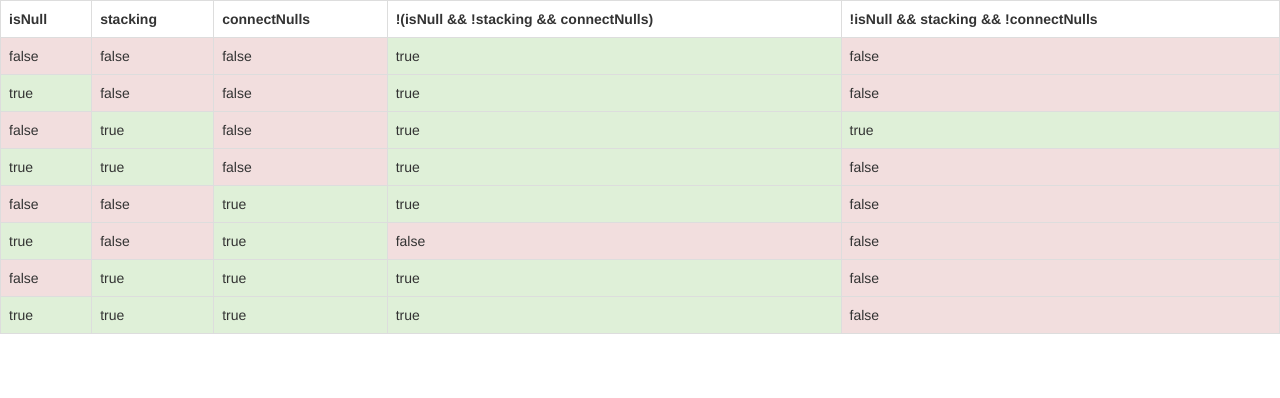
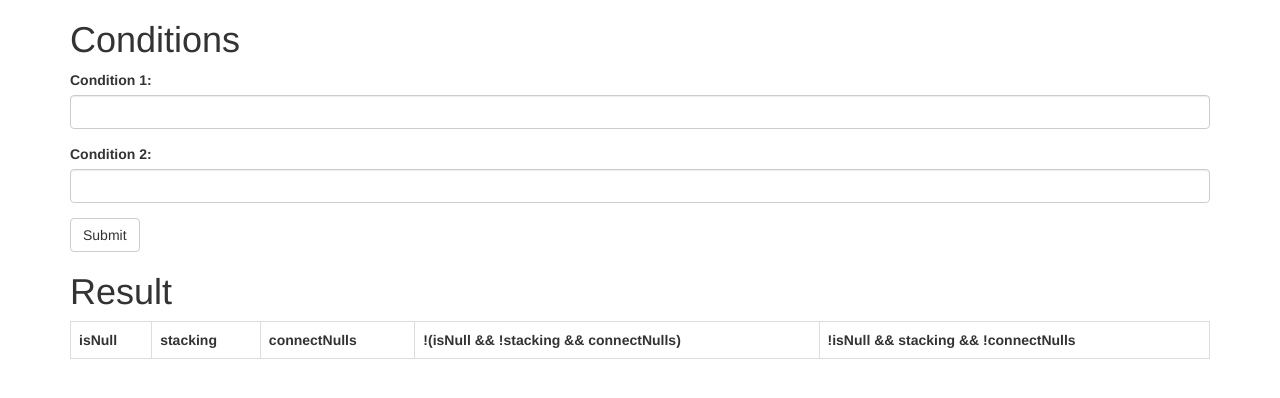
Before and after one commit to jon-a-nygaard/playground, a website: page condition-testing/index.html in a window 1280 px wide. Drawn offline with nearby package versions, Linux system fonts and the light colour scheme.

Commit message:
Added form and inputs to layout, and started modifying application accordingly.

```diff
--- a/condition-testing/app.js
+++ b/condition-testing/app.js
@@ -1,3 +1,6 @@
+(function () {
+var button = document.getElementById('submit'),
+    table = document.getElementById('result');
 var combinations = function(n) {
   var r = [];
   for (var i = 0; i < (1 << n); i++) {
@@ -8,14 +11,14 @@ var combinations = function(n) {
     r.push(c);
   }
   return r;
-  },
-  test1 = function(isNull, stacking, connectNulls) {
+};
+var test1 = function(isNull, stacking, connectNulls) {
   return !(isNull && !stacking && connectNulls);
-  },
-  test2 = function(isNull, stacking, connectNulls) {
+};
+var test2 = function(isNull, stacking, connectNulls) {
   return !isNull && stacking && !connectNulls;
-  },
-  table = document.getElementById('result'),
+};
+var runCombinations = function () {
   combos = combinations(3);
   combos.forEach(function(combo) {
     var row = table.insertRow();
@@ -27,3 +30,7 @@ combos.forEach(function(combo) {
       cell.className = (v ? 'bg-success' : 'bg-danger')
     })
   })
+};
+
+button.onclick = runCombinations;
+}());
--- a/condition-testing/index.html
+++ b/condition-testing/index.html
@@ -5,6 +5,26 @@
     <title>Logical tests</title>
 </head>
 <body>
+<div class="container">
+    <div class="row">
+        <div class="col-xs-12">
+            <h1>Conditions</h1>
+            <form>
+                <div class="form-group">
+                    <label for="condition1">Condition 1: </label>
+                    <input type="text" id="condition1" name="condition1" class="form-control">
+                </div>
+                <div class="form-group">
+                    <label for="condition1">Condition 2: </label>
+                    <input type="text" id="condition2" name="condition2" class="form-control">
+                </div>
+                <input id="submit" type="button" value="Submit" class="btn btn-default"></input>
+            </form>
+        </div>
+    </div>
+    <div class="row">
+        <div class="col-xs-12">
+            <h1>Result</h1>
             <table id="result" class="table table-bordered">
               <tr>
                 <th>isNull</th>
@@ -14,6 +34,9 @@
                 <th>!isNull &amp;&amp; stacking &amp;&amp; !connectNulls</th>
               </tr>
             </table>
+        </div>
+    </div>
+</div>
 <script src="./app.js" type="text/javascript"></script>
 </body>
 </html>
```
Lines whose indentation alone changed are shown as unchanged.
